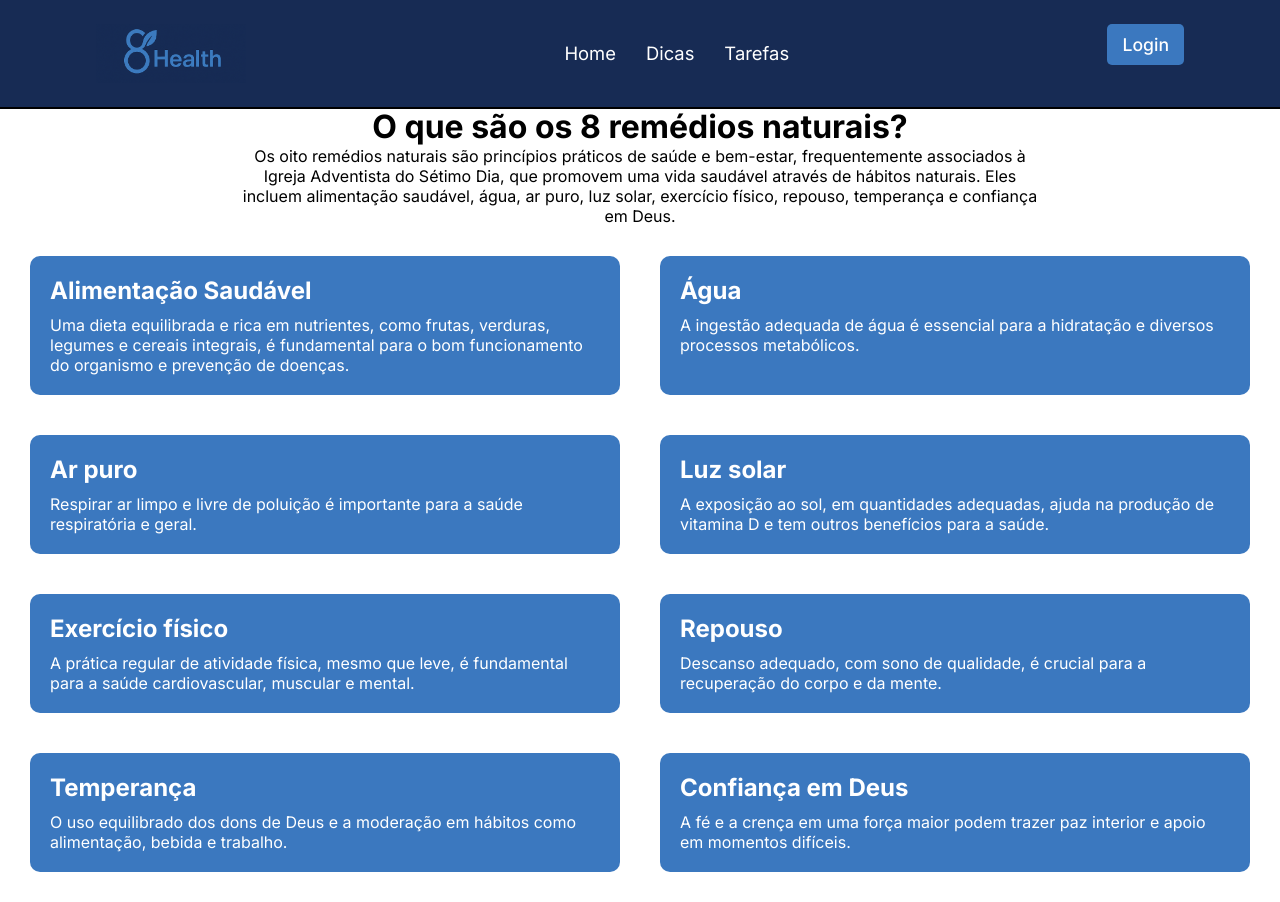
After one commit to MateusPaulino13/Hackathon, a PHP site: page /index.php in a window 1280 px wide. The commit adds this page. Run offline with PHP 8.4, Linux system fonts and the light colour scheme.

Commit message:
colocando navbar padrão para incluid via php

```diff
--- /dev/null
+++ b/index.php
@@ -0,0 +1,102 @@
+<!DOCTYPE html>
+<html lang="en">
+  <head>
+    <meta charset="utf-8" />
+    <meta name="viewport" content="width=device-width, initial-scale=1" />
+    <title>8Health</title>
+    <link rel="shortcut icon" href="assets/images/8.png" type="image/x-icon" />
+    <link rel="stylesheet" href="assets/styles/style.css" />
+    <!-- <link
+      href="https://cdn.jsdelivr.net/npm/bootstrap@5.3.5/dist/css/bootstrap.min.css"
+      rel="stylesheet"
+      integrity="sha384-SgOJa3DmI69IUzQ2PVdRZhwQ+dy64/BUtbMJw1MZ8t5HZApcHrRKUc4W0kG879m7"
+      crossorigin="anonymous"
+    /> -->
+  </head>
+  <body>
+  <header>
+      <nav class="nav-bar">
+        <div class="logo">
+          <img class="image" src="assets/images/8HealthNAVBAR.png" alt="" />
+        </div>
+
+        <div class="nav-list">
+          <ul>
+            <li class="nav-item"><a href="#" class="nav-link">Home</a></li>
+            <li class="nav-item"><a href="pages/fint.html" class="nav-link">Dicas</a></li>
+            <li class="nav-item"><a href="#" class="nav-link">Tarefas</a></li>
+          </ul>
+        </div>
+
+        <div class="login-button">
+          <button><a href="#">Login</a></button>
+        </div>
+
+        <div class="mobile-menu-icon">
+          <button onclick="menuShow()">
+            <img class="icon" src="assets/images/svg/menu_white_36dp.svg" />
+          </button>
+        </div>
+      </nav>
+
+      <div class="mobile-menu">
+        <ul>
+          <li class="nav-item"><a href="#" class="nav-link">Home</a></li>
+          <li class="nav-item"><a href="#" class="nav-link">Dicas</a></li>
+          <li class="nav-item"><a href="#" class="nav-link">Tarefas</a></li>
+
+          <div class="login-button">
+            <button><a href="#">Login</a></button>
+          </div>
+        </ul>
+      </div>
+    </header>
+
+    <h1>O que são os 8 remédios naturais?</h1>
+    <div class="intro">
+        <p>Os oito remédios naturais são princípios práticos de saúde e bem-estar, frequentemente associados à Igreja Adventista do Sétimo Dia, que promovem uma vida saudável através de hábitos naturais. Eles incluem alimentação saudável, água, ar puro, luz solar, exercício físico, repouso, temperança e confiança em Deus.</p>
+    </div>
+
+    <div class="grid-container">
+        <div class="remedio">
+            <h2>Alimentação Saudável</h2>
+            <p>Uma dieta equilibrada e rica em nutrientes, como frutas, verduras, legumes e cereais integrais, é fundamental para o bom funcionamento do organismo e prevenção de doenças.</p>
+        </div>
+        <div class="remedio">
+            <h2>Água</h2>
+            <p>A ingestão adequada de água é essencial para a hidratação e diversos processos metabólicos.</p>
+        </div>
+        <div class="remedio">
+            <h2>Ar puro</h2>
+            <p>Respirar ar limpo e livre de poluição é importante para a saúde respiratória e geral.</p>
+        </div>
+        <div class="remedio">
+            <h2>Luz solar</h2>
+            <p>A exposição ao sol, em quantidades adequadas, ajuda na produção de vitamina D e tem outros benefícios para a saúde.</p>
+        </div>
+        <div class="remedio">
+            <h2>Exercício físico</h2>
+            <p>A prática regular de atividade física, mesmo que leve, é fundamental para a saúde cardiovascular, muscular e mental.</p>
+        </div>
+        <div class="remedio">
+            <h2>Repouso</h2>
+            <p>Descanso adequado, com sono de qualidade, é crucial para a recuperação do corpo e da mente.</p>
+        </div>
+        <div class="remedio">
+            <h2>Temperança</h2>
+            <p>O uso equilibrado dos dons de Deus e a moderação em hábitos como alimentação, bebida e trabalho.</p>
+        </div>
+        <div class="remedio">
+            <h2>Confiança em Deus</h2>
+            <p>A fé e a crença em uma força maior podem trazer paz interior e apoio em momentos difíceis.</p>
+        </div>
+    </div>
+
+    <script src="assets/script/script.js"></script>
+    <!-- <script
+      src="https://cdn.jsdelivr.net/npm/bootstrap@5.3.5/dist/js/bootstrap.bundle.min.js"
+      integrity="sha384-k6d4wzSIapyDyv1kpU366/PK5hCdSbCRGRCMv+eplOQJWyd1fbcAu9OCUj5zNLiq"
+      crossorigin="anonymous"
+    ></script> -->
+  </body>
+</html>
--- a/pages/fint.html
+++ b/pages/fint.php
@@ -7,6 +7,8 @@
     <title>Remédios Naturais</title>
 </head>
 <body>
+    <?php require("../includes/navbar.html") ?>
+
     <h1>Dicas de como manter-se saudável usando os 8 remédios naturais?</h1>
     <div class="intro">
     </div>
```
Also changed, not shown: includes/navbar.html (added, +38 -0 lines), tasks.html (deleted).
